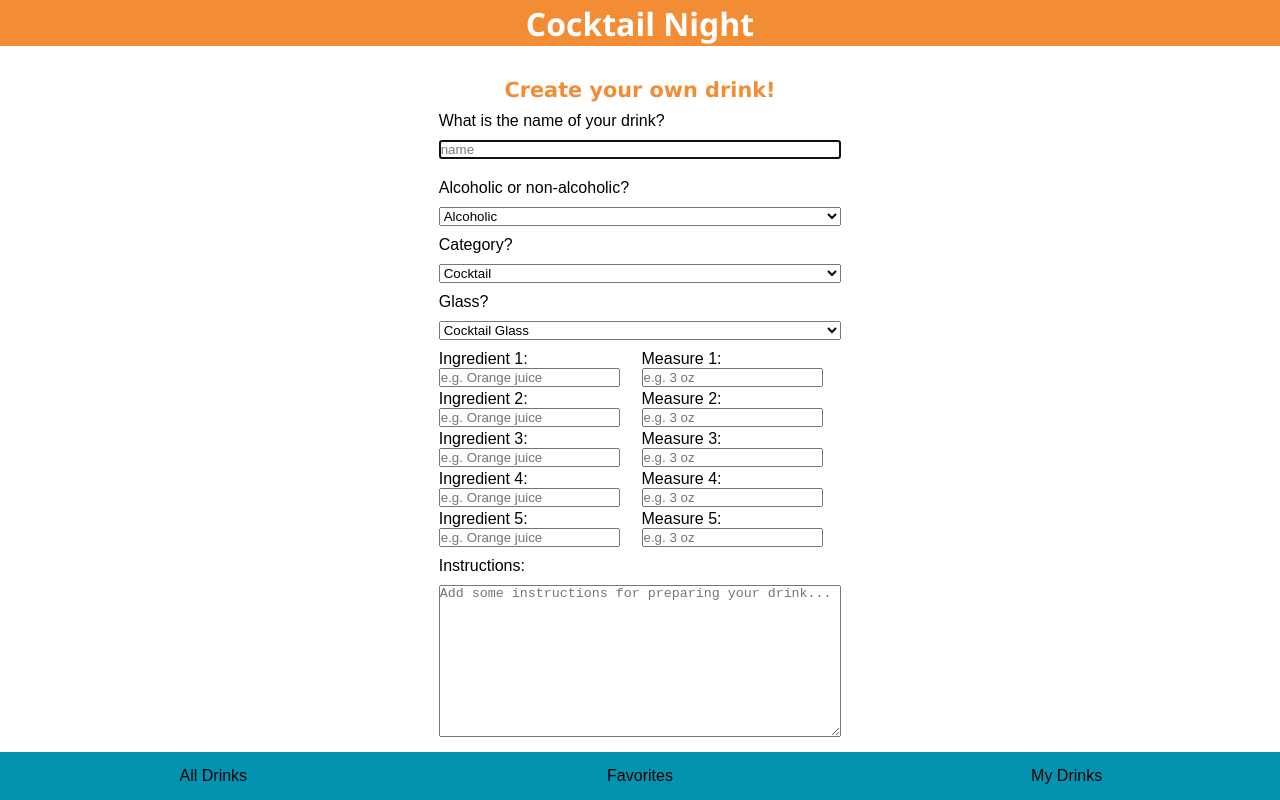
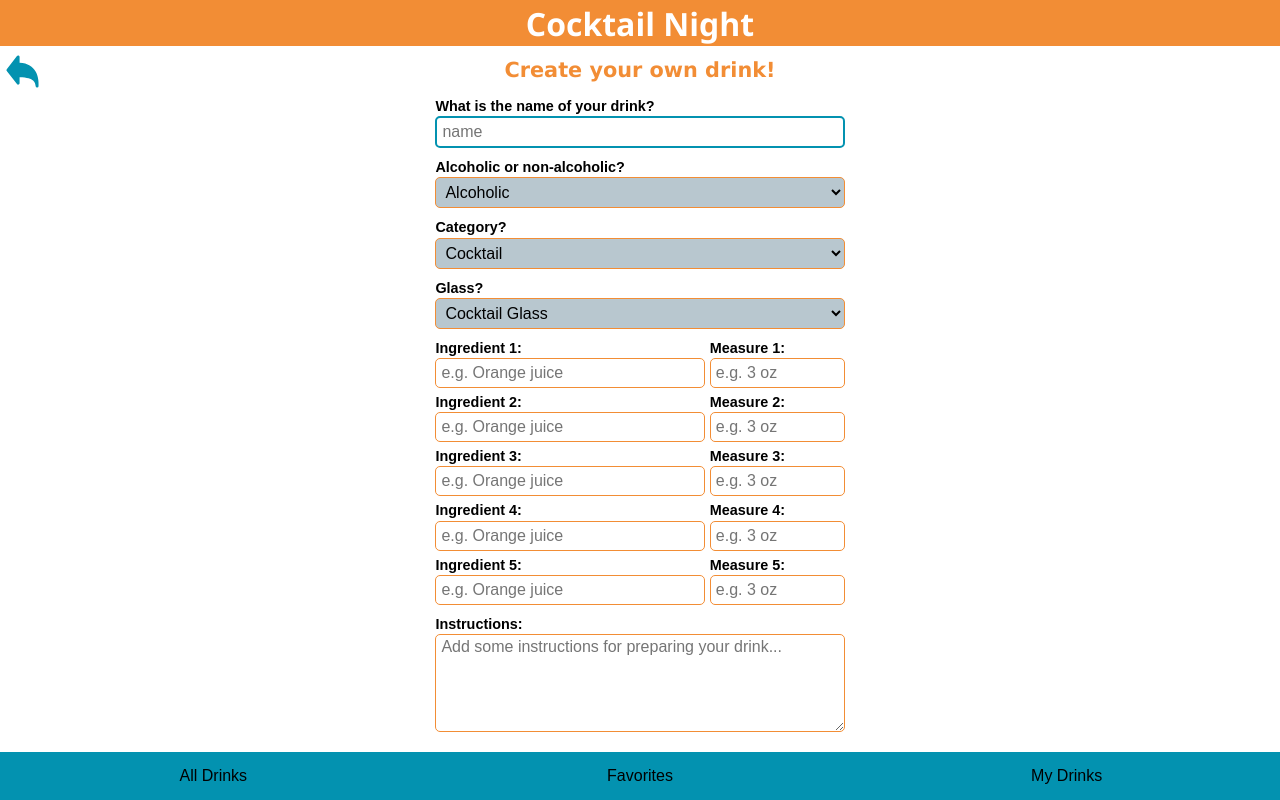
Before and after one commit to mwarnck/capstone-project, a React (Create React App) app: page /createDrinkForm in a window 1280 px wide. Built offline with nearby package versions, Linux system fonts and the light colour scheme.

Commit message:
Add styling to the form

```diff
--- a/src/pages/CreateDrinkForm.js
+++ b/src/pages/CreateDrinkForm.js
@@ -2,6 +2,7 @@ import styled from 'styled-components';
 import { useForm } from 'react-hook-form';
 import { nanoid } from 'nanoid';
 import { useNavigate } from 'react-router-dom';
+import goBackArrow from '../icons/goBackArrow.svg';
 
 export default function CreateDrinkForm({ addNewDrink }) {
   const navigate = useNavigate();
@@ -48,15 +49,24 @@ export default function CreateDrinkForm({ addNewDrink }) {
 
   return (
     <FormContainer>
+      <GoBackArrow onClick={() => navigate(-1)}>
+        <img src={goBackArrow} width="35" height="35" alt="go back arrow" />
+        <span className="sr-only">Go back arrow</span>
+      </GoBackArrow>
       <StyledForm onSubmit={handleSubmit(onSubmit)}>
         <FormHeadline>Create your own drink!</FormHeadline>
-        <label htmlFor="drinkName">What is the name of your drink?</label>
-        <input
+        <label htmlFor="drinkName">
+          What is the name of your drink?
+          <FormInput
             type="text"
             id="drinkName"
             placeholder="name"
             autoFocus
             {...register('drinkName', {
+              required: {
+                value: true,
+                message: 'Your drink needs a name',
+              },
               minLength: {
                 value: 2,
                 message: 'This name is too short',
@@ -67,15 +77,20 @@ export default function CreateDrinkForm({ addNewDrink }) {
               },
             })}
           />
-        <span>{errors.drinkName?.message}</span>
+          <ErrorMessage>{errors.drinkName?.message}</ErrorMessage>
+        </label>
 
-        <label htmlFor="alcoholic">Alcoholic or non-alcoholic?</label>
-        <select id="alcoholic" {...register('alcoholic')}>
+        <label htmlFor="alcoholic">
+          Alcoholic or non-alcoholic? <br />
+          <FormSelect id="alcoholic" {...register('alcoholic')}>
             <option value="alcoholic">Alcoholic</option>
             <option value="non alcoholic">Non-Alcoholic</option>
-        </select>
-        <label htmlFor="category">Category?</label>
-        <select id="category" {...register('category')}>
+          </FormSelect>
+        </label>
+
+        <label htmlFor="category">
+          Category? <br />
+          <FormSelect id="category" {...register('category')}>
             <option value="Cocktail">Cocktail</option>
             <option value="Ordinary Drink">Ordinary Drink</option>
             <option value="Shot">Shot</option>
@@ -83,24 +98,33 @@ export default function CreateDrinkForm({ addNewDrink }) {
             <option value="Soft Drink">Soft Drink</option>
             <option value="Punch / Party Drink">Punch / Party Drink</option>
             <option value="Beer">Beer</option>
-        </select>
-        <label htmlFor="glass">Glass?</label>
-        <select id="glass" {...register('glass')}>
+          </FormSelect>
+        </label>
+
+        <label htmlFor="glass">
+          Glass? <br />
+          <FormSelect id="glass" {...register('glass')}>
             <option value="Cocktail glass">Cocktail Glass</option>
             <option value="Highball glass">Highball Glass</option>
             <option value="Old-fashioned glass">Old-fashioned Glass</option>
             <option value="Shot glass">Shot Glass</option>
             <option value="Beer glass">Beer Glass</option>
             <option value="Coffee mug">Coffee Mug</option>
-        </select>
+          </FormSelect>
+        </label>
+
         <IngredientsGrid>
           <label htmlFor="ingredient1">
             Ingredient 1:
-            <input
+            <FormInput
               type="text"
               id="ingredient1"
               placeholder="e.g. Orange juice"
               {...register('ingredient1', {
+                required: {
+                  value: true,
+                  message: 'You need at least one ingredient',
+                },
                 minLength: {
                   value: 2,
                   message: 'This is too short',
@@ -111,15 +135,19 @@ export default function CreateDrinkForm({ addNewDrink }) {
                 },
               })}
             />
-            <span>{errors.ingredient1?.message}</span>
+            <ErrorMessage>{errors.ingredient1?.message}</ErrorMessage>
           </label>
           <label htmlFor="measure1">
             Measure 1:
-            <input
+            <FormInput
               type="text"
               id="measure1"
               placeholder="e.g. 3 oz"
               {...register('measure1', {
+                required: {
+                  value: true,
+                  message: 'How much?',
+                },
                 minLength: {
                   value: 2,
                   message: 'This is too short',
@@ -130,11 +158,11 @@ export default function CreateDrinkForm({ addNewDrink }) {
                 },
               })}
             />
-            <span>{errors.measure1?.message}</span>
+            <ErrorMessage>{errors.measure1?.message}</ErrorMessage>
           </label>
           <label htmlFor="ingredient2">
             Ingredient 2:
-            <input
+            <FormInput
               type="text"
               id="ingredient2"
               placeholder="e.g. Orange juice"
@@ -149,11 +177,11 @@ export default function CreateDrinkForm({ addNewDrink }) {
                 },
               })}
             />
-            <span>{errors.ingredient2?.message}</span>
+            <ErrorMessage>{errors.ingredient2?.message}</ErrorMessage>
           </label>
           <label htmlFor="measure2">
             Measure 2:
-            <input
+            <FormInput
               type="text"
               id="measure2"
               placeholder="e.g. 3 oz"
@@ -168,11 +196,11 @@ export default function CreateDrinkForm({ addNewDrink }) {
                 },
               })}
             />
-            <span>{errors.measure2?.message}</span>
+            <ErrorMessage>{errors.measure2?.message}</ErrorMessage>
           </label>
           <label htmlFor="ingredient3">
             Ingredient 3:
-            <input
+            <FormInput
               type="text"
               id="ingredient3"
               placeholder="e.g. Orange juice"
@@ -187,11 +215,11 @@ export default function CreateDrinkForm({ addNewDrink }) {
                 },
               })}
             />
-            <span>{errors.ingredient3?.message}</span>
+            <ErrorMessage>{errors.ingredient3?.message}</ErrorMessage>
           </label>
           <label htmlFor="measure3">
             Measure 3:
-            <input
+            <FormInput
               type="text"
               id="measure3"
               placeholder="e.g. 3 oz"
@@ -206,11 +234,11 @@ export default function CreateDrinkForm({ addNewDrink }) {
                 },
               })}
             />
-            <span>{errors.measure3?.message}</span>
+            <ErrorMessage>{errors.measure3?.message}</ErrorMessage>
           </label>
           <label htmlFor="ingredient4">
             Ingredient 4:
-            <input
+            <FormInput
               type="text"
               id="ingredient4"
               placeholder="e.g. Orange juice"
@@ -225,11 +253,11 @@ export default function CreateDrinkForm({ addNewDrink }) {
                 },
               })}
             />
-            <span>{errors.ingredient4?.message}</span>
+            <ErrorMessage>{errors.ingredient4?.message}</ErrorMessage>
           </label>
           <label htmlFor="measure4">
             Measure 4:
-            <input
+            <FormInput
               type="text"
               id="measure4"
               placeholder="e.g. 3 oz"
@@ -244,11 +272,11 @@ export default function CreateDrinkForm({ addNewDrink }) {
                 },
               })}
             />
-            <span>{errors.measure4?.message}</span>
+            <ErrorMessage>{errors.measure4?.message}</ErrorMessage>
           </label>
           <label htmlFor="ingredient5">
             Ingredient 5:
-            <input
+            <FormInput
               type="text"
               id="ingredient5"
               placeholder="e.g. Orange juice"
@@ -263,11 +291,11 @@ export default function CreateDrinkForm({ addNewDrink }) {
                 },
               })}
             />
-            <span>{errors.ingredient5?.message}</span>
+            <ErrorMessage>{errors.ingredient5?.message}</ErrorMessage>
           </label>
           <label htmlFor="measure5">
             Measure 5:
-            <input
+            <FormInput
               type="text"
               id="measure5"
               placeholder="e.g. 3 oz"
@@ -285,13 +313,17 @@ export default function CreateDrinkForm({ addNewDrink }) {
             <span>{errors.measure5?.message}</span>
           </label>
         </IngredientsGrid>
-        <label htmlFor="instructions">Instructions:</label>
+        <label htmlFor="instructions">
+          Instructions: <br />
           <textarea
             id="instructions"
             placeholder="Add some instructions for preparing your drink..."
-          rows="10"
-          cols="20"
+            rows="5"
             {...register('instructions', {
+              required: {
+                value: true,
+                message: 'Please add some instructions.',
+              },
               maxLength: {
                 value: 300,
                 message: 'This text is too long!',
@@ -302,10 +334,12 @@ export default function CreateDrinkForm({ addNewDrink }) {
               },
             })}
           />
-        <span>{errors.instructions?.message}</span>
-        <button disabled={!isDirty} type="submit">
+        </label>
+
+        <ErrorMessage>{errors.instructions?.message}</ErrorMessage>
+        <FormButton disabled={!isDirty} type="submit">
           Create Drink
-        </button>
+        </FormButton>
       </StyledForm>
     </FormContainer>
   );
@@ -316,17 +350,46 @@ const FormContainer = styled.div`
   flex-direction: column;
   justify-content: center;
   align-items: center;
-  padding: 20px;
-  margin: 10px;
+  padding: 5px 20px;
+  position: relative;
+`;
+
+const GoBackArrow = styled.button`
+  position: absolute;
+  top: 6px;
+  left: 5px;
+  background-color: #fff;
+  border-style: none;
 `;
 
 const StyledForm = styled.form`
   display: flex;
   flex-direction: column;
   gap: 10px;
+  margin-top: 0;
   width: 33%;
   max-width: 600px;
   min-width: 300px;
+
+  label {
+    font-size: 0.9rem;
+    font-weight: 600;
+    line-height: 1.2rem;
+  }
+
+  textarea {
+    width: 100%;
+    font-size: 16px;
+    font-family: sans-serif;
+    border: 1px solid #f28d35;
+    border-radius: 5px;
+    padding: 3px 5px;
+
+    &:focus {
+      outline: none;
+      border: 2px solid #0392b0;
+    }
+  }
 `;
 
 const FormHeadline = styled.h2`
@@ -334,11 +397,68 @@ const FormHeadline = styled.h2`
   font-size: 1.3rem;
   color: #f28d35;
   text-align: center;
+  margin: 5px auto;
 `;
 
 const IngredientsGrid = styled.div`
   display: grid;
-  gap: 3px;
-  grid-template-columns: 1fr 1fr;
-  grid-template-rows: 1fr 1fr 1fr 1fr 1fr;
+  gap: 5px;
+  grid-template-columns: 2fr 1fr;
+  grid-template-rows: repeat(5, 1fr);
+  //margin: 5px auto;
 `;
+
+const FormInput = styled.input`
+  width: 100%;
+  font-size: 16px;
+  font-family: sans-serif;
+  border: 1px solid #f28d35;
+  border-radius: 5px;
+  padding: 5px 5px;
+
+  &:focus {
+    outline: none;
+    border: 2px solid #0392b0;
+  }
+`;
+
+const FormSelect = styled.select`
+  width: 100%;
+  font-size: 16px;
+  font-family: sans-serif;
+  border: 1px solid #f28d35;
+  border-radius: 5px;
+  background-color: #b8c7cf;
+  padding: 5px 5px;
+
+  &:focus {
+    outline: none;
+    border: 2px solid #0392b0;
+    border-radius: inherit;
+  }
+`;
+
+const ErrorMessage = styled.span`
+  color: red;
+  font-size: 0.7rem;
+  font-family: sans-serif;
+  font-weight: 400;
+  padding-left: 5px;
+`;
+
+const FormButton = styled.button`
+  height: 40px;
+  font-size: 1.1rem;
+  font-family: sans-serif;
+  color: #fff;
+  background-color: #0392b0;
+  border-radius: 5px;
+  border: 2px solid #0392b0;
+  margin: 25px 0;
+
+  &:focus,
+  &:hover {
+    outline: none;
+    border-color: #f28d35;
+  }
+`;
```
Lines whose indentation alone changed are shown as unchanged.
